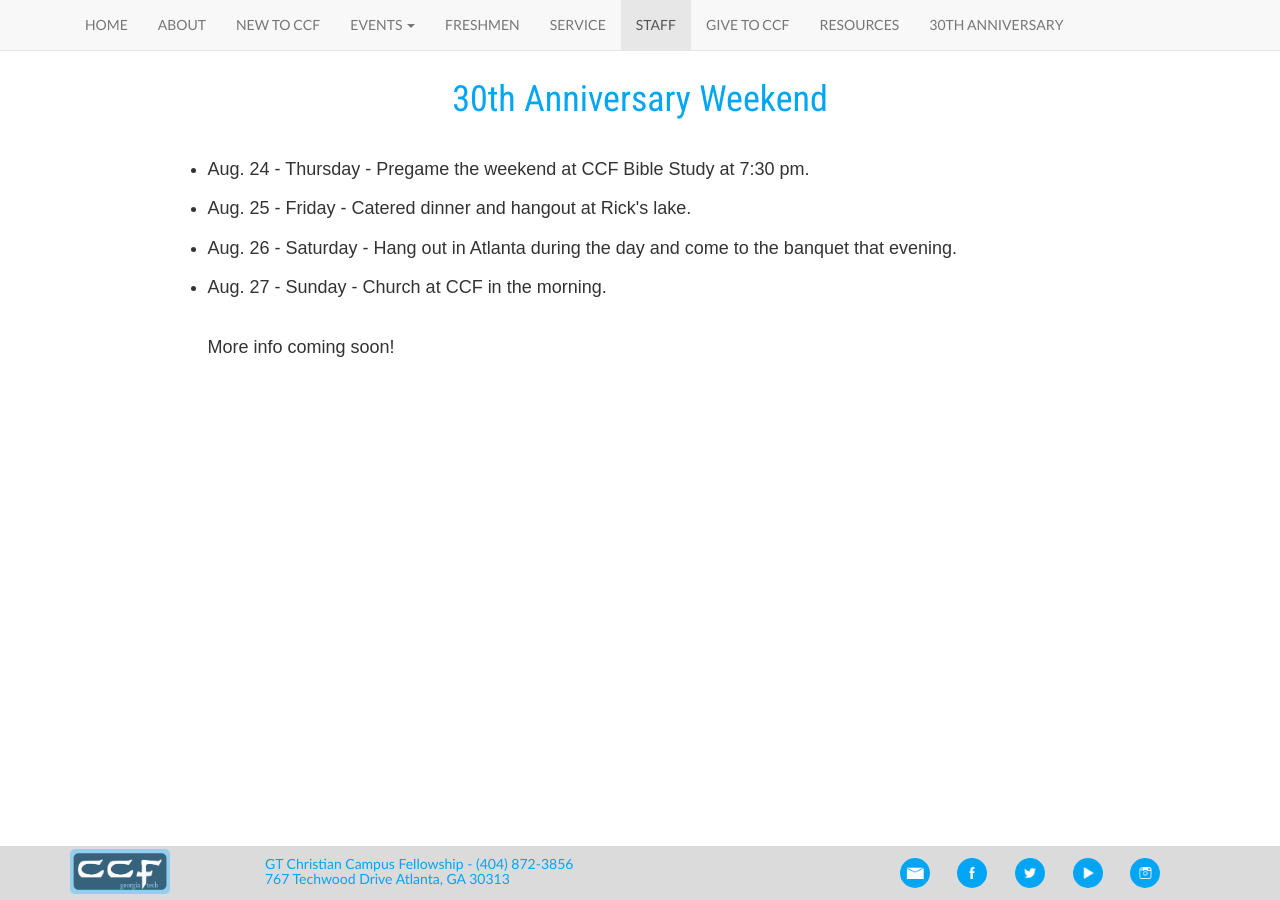
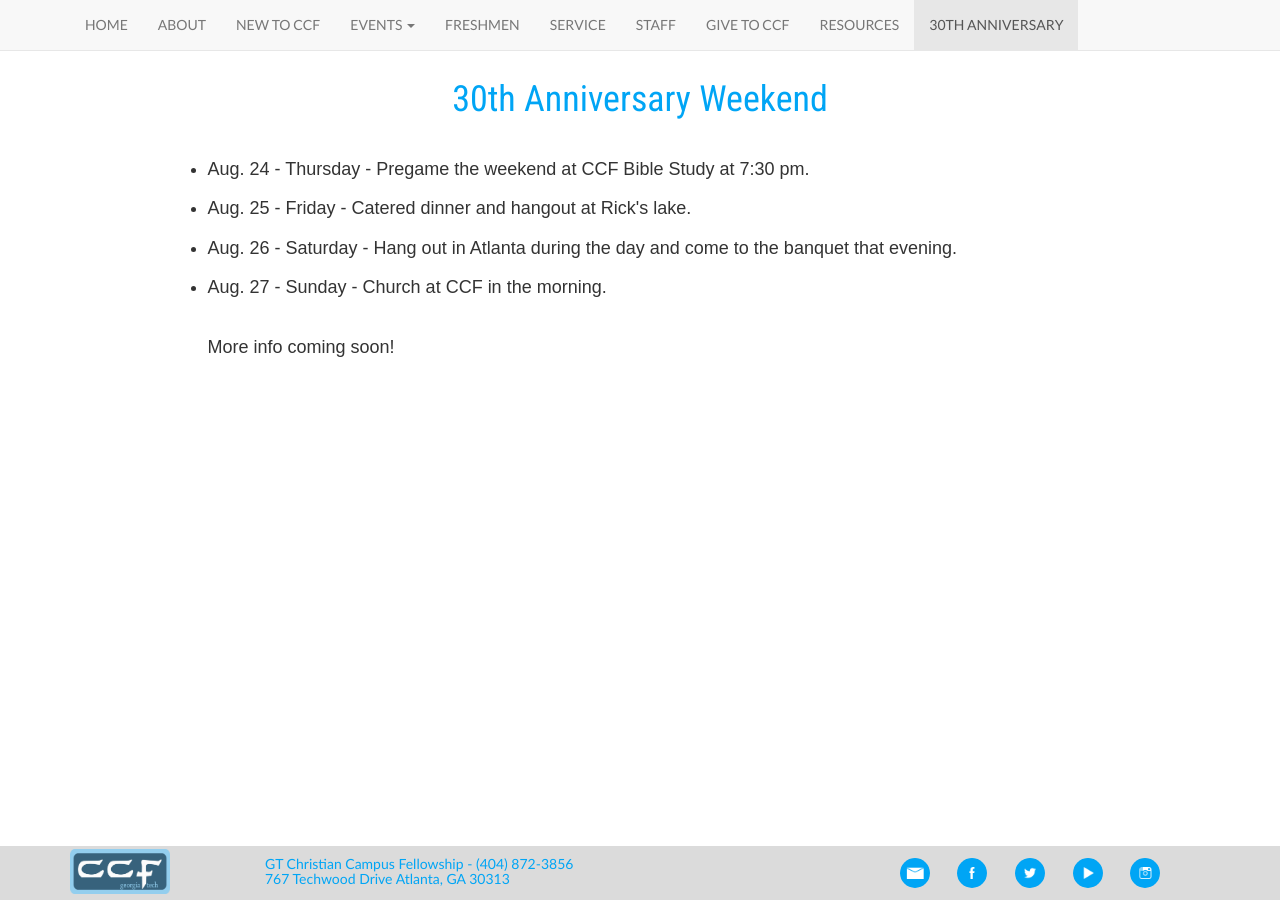
Before and after one commit to gtccf/gtccf.github.io, a Jekyll site: the page 30th/index.html, which Jekyll copies as it is, in a window 1280 px wide. Built offline with Jekyll 4.4.1, drawn with Linux system fonts in a browser that asks for light colours; nearby versions of some CDN libraries.

Commit message:
Fixed active class for 30th anniversary

```diff
--- a/30th/index.html
+++ b/30th/index.html
@@ -8,7 +8,7 @@
   <link href='http://fonts.googleapis.com/css?family=Lato:400,700,700italic,400italic|Roboto+Condensed:400,400italic,700,700italic|Shadows+Into+Light|Raleway:400,700' rel='stylesheet' type='text/css'>
   <link href="/css/bootstrap.min.css" rel="stylesheet" media="screen">
   <link href="/css/styles.css" rel="stylesheet" media="screen">
-  <link rel="canonical" href="http://www.gtccf.org/staff/">
+  <link rel="canonical" href="http://www.gtccf.org/30th/">
 
   <style type="text/css">
     body {
@@ -79,7 +79,7 @@
 
 
 
-        <li class="active"><a href="/staff/">Staff</a></li>
+        <li ><a href="/staff/">Staff</a></li>
 
 
 
@@ -89,7 +89,7 @@
 
         <li ><a href="/resources/">Resources</a></li>
 
-        <li ><a href="/30thanniversary/">30th Anniversary</a></li>
+        <li class="active"><a href="/30thanniversary/">30th Anniversary</a></li>
 
 
       </ul>
```
